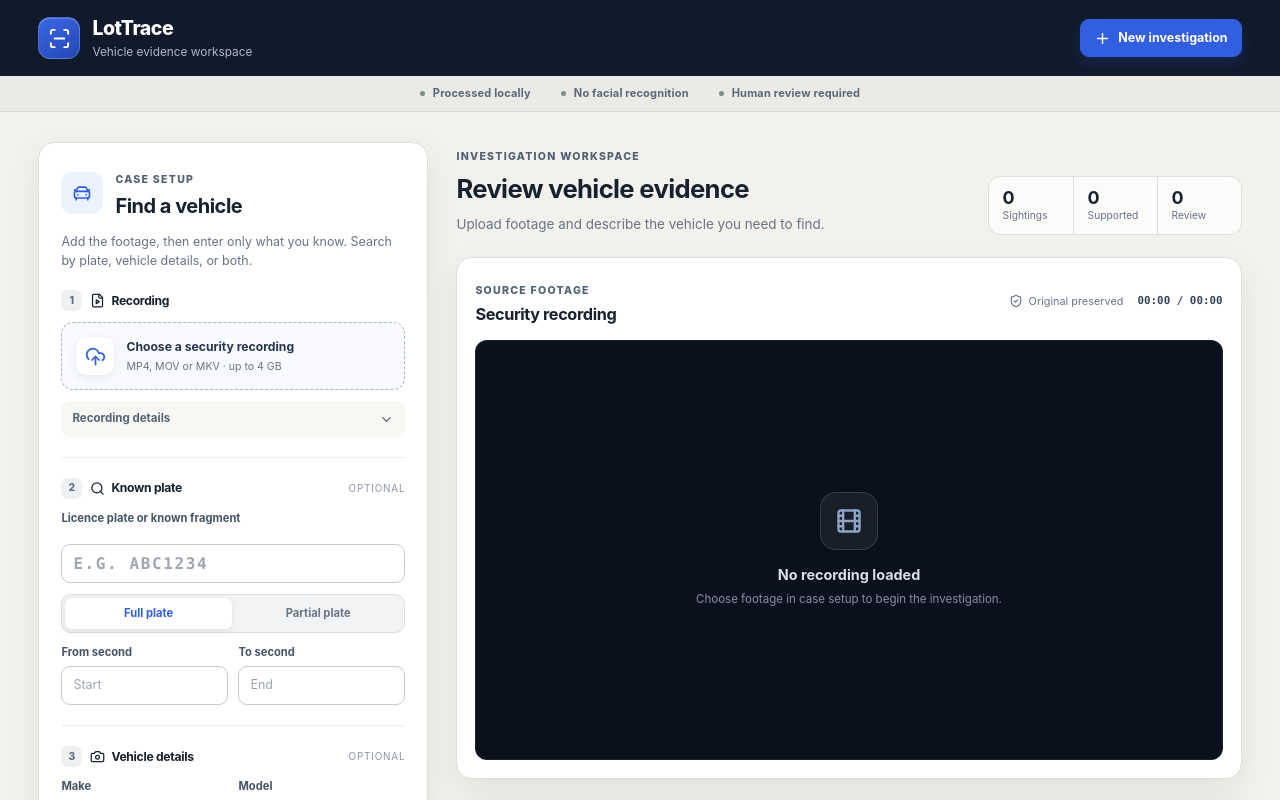
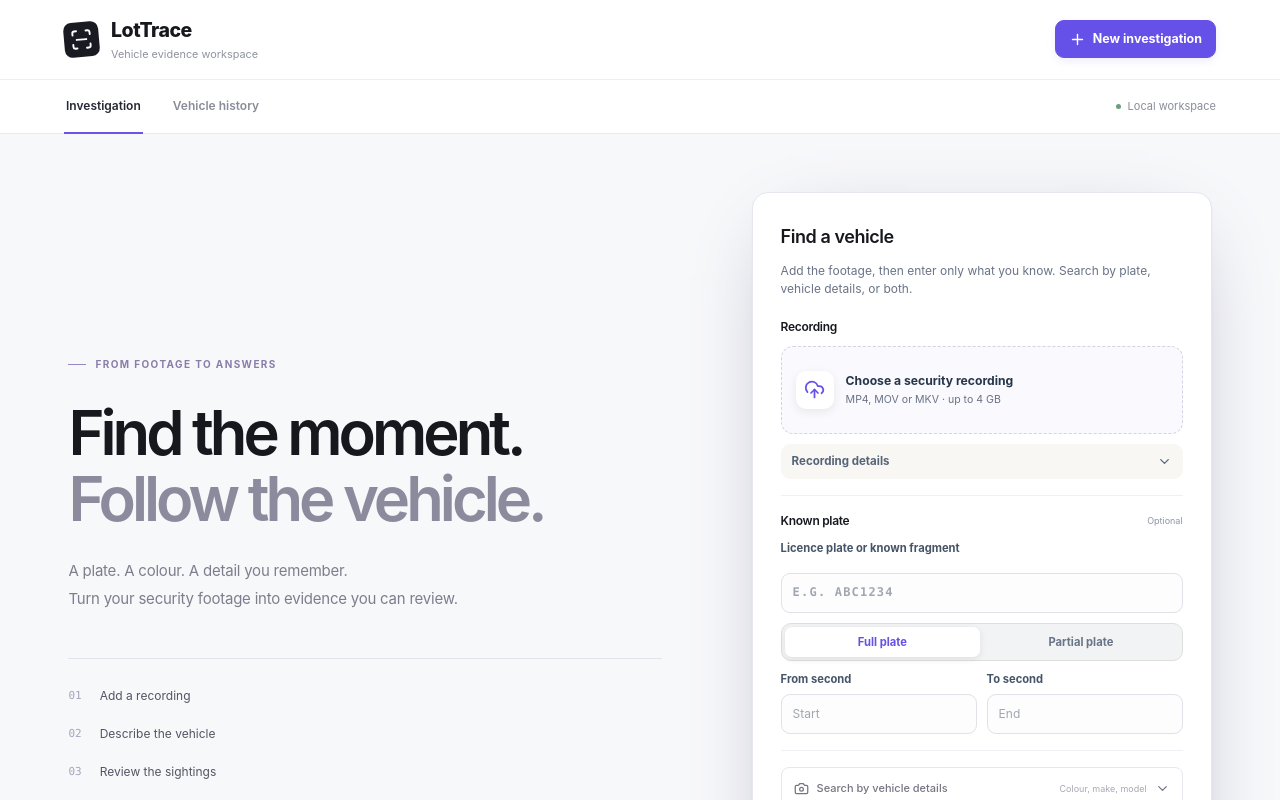
Before and after one commit to mikhail0777/AI_InTheStudio, a React (Vite) app in the folder frontend/: page / in a window 1280 px wide. Shown: the top 800 px of the page. Built offline with nearby package versions, Linux system fonts and the light colour scheme.

Commit message:
feat: simplify search and review interface

```diff
--- a/frontend/src/App.tsx
+++ b/frontend/src/App.tsx
@@ -13,6 +13,7 @@ const activeStatuses = ['queued', 'analyzing', 'paused'];
 const messageOf = (error: unknown) => error instanceof Error ? error.message : 'Unexpected error. Please try again.';
 
 export const App: React.FC = () => {
+  const [view, setView] = useState<'search' | 'history'>('search');
   const [session, setSession] = useState<SessionStatus | null>(null);
   const [monitoredSessionId, setMonitoredSessionId] = useState<string | null>(null);
   const [results, setResults] = useState<SearchResult[]>([]);
@@ -64,6 +65,7 @@ export const App: React.FC = () => {
 
   const handleStartSession = async (config: TargetConfiguration, videoFile: File) => {
     if (isProcessing) return;
+    setView('search');
     generation.current += 1;
     setIsUploading(true); setError(''); setConnectionError(''); setMonitoredSessionId(null);
     setResults([]); setSelectedResult(null); setVideoUrl(null); setJumpTimestamp(null);
@@ -116,6 +118,7 @@ export const App: React.FC = () => {
 
   const handleNewMission = () => {
     if (isProcessing) return;
+    setView('search');
     generation.current += 1;
     setMonitoredSessionId(null); setSession(null); setResults([]); setSelectedResult(null);
     setVideoUrl(null); setJumpTimestamp(null); setError(''); setConnectionError(''); setShowReportModal(false);
@@ -148,12 +151,14 @@ export const App: React.FC = () => {
 
   return <div className="app-shell">
     <Header status={session} onNewMission={handleNewMission} onOpenReport={() => setShowReportModal(true)} isProcessing={isProcessing} isUploading={isUploading} controlPending={controlPending} onControl={handleControl} onDeleteCase={handleDeleteCase} />
-    <div className="trust-bar"><span>Processed locally</span><span>No facial recognition</span><span>Human review required</span></div>
+    <nav className="workspace-nav" aria-label="Workspace"><div><button aria-current={view === 'search' ? 'page' : undefined} onClick={() => setView('search')}>Investigation</button><button aria-current={view === 'history' ? 'page' : undefined} onClick={() => setView('history')}>Vehicle history</button></div><span><i /> Local workspace</span></nav>
     {(error || connectionError || session?.error_message) && <div className="app-notice error-message" role="alert">{error || connectionError || session?.error_message}</div>}
     {isUploading && <div className="app-notice" role="status">{uploadStage}…</div>}
-    <main className="workspace-layout">
-      <aside className="case-sidebar"><TargetForm onStartSession={handleStartSession} isProcessing={isProcessing} /><VehicleHistoryPanel sightings={history} plate={activeConfig.current?.plate_number} onSearch={handleHistorySearch} /></aside>
-      <div className="evidence-workspace">
+    {view === 'history' && <main className="history-workspace"><div className="page-intro"><span className="eyebrow">Your evidence library</span><h2>Every sighting.<br />One place to look.</h2><p>Search vehicle observations across your processed recordings.</p></div><VehicleHistoryPanel sightings={history} plate={activeConfig.current?.plate_number} onSearch={handleHistorySearch} /></main>}
+    <main className={`workspace-layout ${session ? 'has-investigation' : 'start-workspace'} ${view === 'history' ? 'view-hidden' : ''}`}>
+      {!session && <section className="start-intro"><span className="intro-label"><span /> FROM FOOTAGE TO ANSWERS</span><h2>Find the moment.<br /><span>Follow the vehicle.</span></h2><p>A plate. A colour. A detail you remember.<br />Turn your security footage into evidence you can review.</p><div className="intro-process"><div><b>01</b><span>Add a recording</span></div><div><b>02</b><span>Describe the vehicle</span></div><div><b>03</b><span>Review the sightings</span></div></div><div className="local-note">Your footage stays on this computer.</div></section>}
+      <aside className="case-sidebar"><TargetForm onStartSession={handleStartSession} isProcessing={isProcessing} /></aside>
+      <div className={`evidence-workspace ${!session ? 'view-hidden' : ''}`}>
         <section className="workspace-heading">
           <div><span className="eyebrow">Investigation workspace</span><h2>Review vehicle evidence</h2><p>{session ? 'Inspect detections against the original recording before confirming a sighting.' : 'Upload footage and describe the vehicle you need to find.'}</p></div>
           <div className="workspace-stats" aria-label="Evidence summary"><div><strong>{results.length}</strong><span>Sightings</span></div><div><strong>{supportedCount}</strong><span>Supported</span></div><div><strong>{reviewCount}</strong><span>Review</span></div></div>
--- a/frontend/src/components/TargetForm.tsx
+++ b/frontend/src/components/TargetForm.tsx
@@ -60,11 +60,11 @@ export const TargetForm: React.FC<Props> = ({ onStartSession, isProcessing }) =>
         <div className="segmented-control"><button type="button" aria-pressed={plateMode === 'exact'} onClick={() => setPlateMode('exact')}>Full plate</button><button type="button" aria-pressed={plateMode === 'partial'} onClick={() => setPlateMode('partial')}>Partial plate</button></div>
         <div className="form-row"><div><label className="field-label">From second</label><input className="input-slot" type="number" min="0" step="0.1" value={fromSeconds} onChange={e => setFromSeconds(e.target.value)} placeholder="Start" /></div><div><label className="field-label">To second</label><input className="input-slot" type="number" min="0" step="0.1" value={toSeconds} onChange={e => setToSeconds(e.target.value)} placeholder="End" /></div></div>
       </div>
-      <div className="form-section"><div className="form-section-title"><span>3</span><h3><Camera size={15} /> Vehicle details</h3><em>Optional</em></div>
+      <details className="form-section vehicle-details"><summary><Camera size={15} /><strong>Search by vehicle details</strong><span>Colour, make, model</span><ChevronDown size={15} /></summary><div className="advanced-fields">
         <div className="form-row"><div><label className="field-label">Make</label><input list="vehicle-makes" className="input-slot" value={make} onChange={e => setMake(e.target.value)} placeholder="Any make" /><datalist id="vehicle-makes">{makes.map(item => <option key={item} value={item} />)}</datalist></div><div><label className="field-label">Model</label><input className="input-slot" value={model} onChange={e => setModel(e.target.value)} placeholder="Model" /></div></div>
         <div className="form-row"><div><label className="field-label">Year</label><input className="input-slot" type="number" min="1900" max="2100" value={year} onChange={e => setYear(e.target.value)} placeholder="Approx." /></div><div><label className="field-label">Colour</label><input list="vehicle-colors" className="input-slot" value={color} onChange={e => setColor(e.target.value)} placeholder="Any colour" /><datalist id="vehicle-colors">{colors.map(item => <option key={item} value={item} />)}</datalist></div></div>
         <label className="field-label">Body type</label><select className="input-slot" value={bodyType} onChange={e => setBodyType(e.target.value)}><option value="">Any vehicle</option><option>Sedan</option><option>SUV / Crossover</option><option>Pickup truck</option><option>Coupe</option><option>Hatchback</option><option>Wagon</option><option>Minivan</option><option>Cargo van</option><option>Convertible</option><option>Motorcycle</option><option>Commercial truck</option><option>Other / Unknown</option></select>
-      </div>
+      </div></details>
       <div><label className="field-label">Scan depth</label><div className="scan-options">{(['fast', 'balanced', 'thorough'] as const).map(mode => <button key={mode} type="button" aria-pressed={processingMode === mode} onClick={() => setProcessingMode(mode)}><strong>{mode}</strong><span>{mode === 'fast' ? 'Quick pass' : mode === 'balanced' ? 'Recommended' : 'Max coverage'}</span></button>)}</div></div>
       <p className="form-hint">AI observations are leads, not conclusions. Confirm every result against the original footage.</p>
       {error && <p role="alert" className="error-message">{error}</p>}
--- a/frontend/src/index.css
+++ b/frontend/src/index.css
@@ -1,16 +1,16 @@
 :root {
   color-scheme: light;
-  --canvas: #f3f1ec;
+  --canvas: #f7f8fa;
   --surface: #ffffff;
   --surface-soft: #f8f7f4;
-  --ink: #17212f;
+  --ink: #16181d;
   --muted: #697386;
   --line: #dedfdc;
   --line-strong: #c9cbc7;
   --navy: #101a2b;
-  --blue: #315fdf;
-  --blue-dark: #2448b1;
-  --blue-soft: #edf2ff;
+  --blue: #6550e8;
+  --blue-dark: #5039cf;
+  --blue-soft: #f1eeff;
   --green: #16734a;
   --green-soft: #e9f6ef;
   --amber: #a9650d;
@@ -35,16 +35,16 @@ button:disabled, fieldset:disabled { opacity: .55; }
 button:disabled { cursor: not-allowed; }
 
 .app-shell { min-height: 100vh; }
-.app-header { min-height: 76px; padding: 14px clamp(18px, 3vw, 48px); display: flex; align-items: center; justify-content: space-between; gap: 24px; color: white; background: var(--navy); }
+.app-header { min-height: 78px; padding: 16px clamp(22px, 5vw, 80px); display: flex; align-items: center; justify-content: space-between; gap: 24px; color: var(--ink); background: #fff; border-bottom: 1px solid #eeeff2; }
 .brand-lockup, .header-actions, .status-row, .icon-line, .row-between { display: flex; align-items: center; }
 .brand-lockup { gap: 12px; flex-shrink: 0; }
-.brand-mark { width: 42px; height: 42px; display: grid; place-items: center; border: 1px solid rgba(255,255,255,.17); border-radius: 12px; background: linear-gradient(145deg, #3a68e4, #2447b4); box-shadow: inset 0 1px rgba(255,255,255,.2); }
+.brand-mark { width: 35px; height: 35px; display: grid; place-items: center; border-radius: 8px; color: white; background: #191a22; transform: rotate(-5deg); }
 .brand-lockup h1 { font-size: 1.22rem; font-weight: 760; }
-.brand-lockup p { margin-top: 1px; color: #aeb8c8; font-size: .74rem; }
+.brand-lockup p { margin-top: 1px; color: #90939f; font-size: .68rem; }
 .header-actions { justify-content: flex-end; gap: 8px; flex-wrap: wrap; }
 .session-progress { width: min(280px, 28vw); margin-right: 10px; }
-.status-row { gap: 7px; color: #b9c3d1; font-size: .72rem; text-transform: capitalize; }
-.status-row strong { color: white; }
+.status-row { gap: 7px; color: #737786; font-size: .72rem; text-transform: capitalize; }
+.status-row strong { color: var(--ink); }
 .status-dot { width: 7px; height: 7px; border-radius: 50%; background: #93a0b2; }
 .status-analyzing, .status-queued { background: #66a1ff; box-shadow: 0 0 0 4px rgba(102,161,255,.12); }
 .status-completed { background: #4fd49a; }
@@ -59,10 +59,10 @@ button:disabled { cursor: not-allowed; }
 .button:hover, .btn-industrial:hover { transform: translateY(-1px); }
 .button-primary, .btn-primary { border-color: var(--blue); background: var(--blue); color: white; box-shadow: 0 6px 14px rgba(49,95,223,.2); }
 .button-primary:hover, .btn-primary:hover { background: var(--blue-dark); }
-.button-secondary, .btn-industrial { border-color: rgba(255,255,255,.18); background: rgba(255,255,255,.07); color: #eef3fb; }
+.button-secondary, .btn-industrial { border-color: #e3e4e9; background: white; color: #555967; }
 .surface .btn-industrial, .modal-content .btn-industrial, .result-card .btn-industrial, .clip-fallback .btn-industrial { border-color: var(--line); background: white; color: #334155; }
 .surface .btn-industrial:hover, .result-card .btn-industrial:hover { background: #f5f6f7; }
-.button-quiet { color: #c7cfdb; }
+.button-quiet { color: #747985; }
 .danger-button { color: #f4aba4 !important; }
 
 .app-notice { max-width: 1680px; margin: 16px auto 0; padding: 12px 16px; border: 1px solid #cbd5e1; border-radius: 10px; background: white; font-size: .8rem; }
@@ -71,7 +71,7 @@ button:disabled { cursor: not-allowed; }
 .workspace-layout { width: min(1680px, 100%); margin: 0 auto; padding: 30px clamp(18px, 3vw, 48px) 56px; display: grid; grid-template-columns: 390px minmax(0, 1fr); gap: 28px; align-items: start; }
 .case-sidebar, .evidence-workspace { display: flex; flex-direction: column; gap: 22px; min-width: 0; }
 .case-sidebar { position: sticky; top: 18px; }
-.surface { border: 1px solid var(--line); border-radius: 16px; background: var(--surface); box-shadow: var(--shadow); }
+.surface { border: 1px solid #e6e7ed; border-radius: 12px; background: var(--surface); box-shadow: none; }
 .workspace-heading { min-height: 88px; display: flex; align-items: flex-end; justify-content: space-between; gap: 24px; }
 .workspace-heading h2 { margin-top: 4px; font-size: clamp(1.45rem, 2vw, 2rem); }
 .workspace-heading p { margin-top: 6px; color: var(--muted); font-size: .84rem; }
@@ -223,6 +223,65 @@ button:disabled { cursor: not-allowed; }
 .evidence-lightbox-content img { max-width: 100%; max-height: calc(94vh - 60px); object-fit: contain; background: #0c1420; }
 .lightbox-close { position: absolute; top: 8px; right: 8px; z-index: 1; width: 36px; height: 36px; display: grid; place-items: center; border: 0; border-radius: 50%; background: white; cursor: pointer; }
 
+.workspace-nav { padding: 0 clamp(22px, 5vw, 80px); height: 54px; display: flex; justify-content: space-between; align-items: center; border-bottom: 1px solid #e9eaf0; background: white; }
+.workspace-nav > div { display: flex; height: 100%; gap: 28px; }
+.workspace-nav button { position: relative; border: 0; background: none; padding: 0 2px; color: #8a8d99; font-size: 12px; font-weight: 600; cursor: pointer; }
+.workspace-nav button[aria-current="page"] { color: #252733; }
+.workspace-nav button[aria-current="page"]::after { content: ''; position: absolute; bottom: -1px; left: 0; right: 0; height: 2px; background: #6b55e6; }
+.workspace-nav > span { display: flex; align-items: center; gap: 7px; color: #8a8d99; font-size: 11px; }
+.workspace-nav i { width: 5px; height: 5px; background: #6a9e7c; border-radius: 50%; }
+.view-hidden { display: none !important; }
+.start-workspace { max-width: 1220px; min-height: calc(100vh - 132px); grid-template-columns: 1fr 460px; align-items: center; gap: 90px; padding-top: 58px; padding-bottom: 70px; }
+.start-intro { padding-bottom: 50px; }
+.intro-label { display: inline-flex; align-items: center; gap: 9px; margin-bottom: 28px; color: #8a7da9; font-size: 10px; font-weight: 700; letter-spacing: .14em; }
+.intro-label > span { width: 18px; height: 1px; background: #9787c7; }
+.start-intro h2 { font-size: clamp(42px, 4.8vw, 67px); line-height: 1.08; letter-spacing: -.065em; font-weight: 580; }
+.start-intro h2 > span { color: #8b8b9d; }
+.start-intro > p { margin-top: 24px; color: #7d7e8d; font-size: 15px; line-height: 1.9; letter-spacing: -.015em; }
+.intro-process { display: flex; flex-direction: column; gap: 20px; margin-top: 44px; padding-top: 28px; border-top: 1px solid #e2e3eb; }
+.intro-process > div { display: flex; align-items: center; gap: 18px; }
+.intro-process b { font: 11px var(--mono); color: #aaa3be; }
+.intro-process span { font-size: 12px; color: #535562; }
+.local-note { margin-top: 46px; color: #a0a0ae; font-size: 11px; }
+.start-workspace .case-sidebar { position: static; }
+.start-workspace .investigation-form { padding: 28px; border-radius: 16px; box-shadow: 0 20px 80px -35px #9a95b1, 0 2px 5px #24203c05; }
+.start-workspace .form-heading .eyebrow, .form-icon, .form-section-title > span, .form-section-title h3 svg { display: none; }
+.form-heading h2 { font-size: 18px; font-weight: 600; }
+.form-intro { font-size: 12px; color: #92929e; }
+.form-section-title h3 { font-weight: 600; font-size: 12px; }
+.form-section-title em { font-size: 9px; text-transform: none; letter-spacing: 0; }
+.upload-dropzone { min-height: 88px; background: #faf9fd; border-color: #d6d2e3; }
+.input-slot { min-height: 40px; background: #fdfdfe; border-color: #e1e1e8; font-size: 12px; }
+.input-slot:focus { border-color: #9e8fe0; box-shadow: 0 0 0 3px #6550e80a; }
+.form-section { gap: 10px; border-color: #efeff4; padding-bottom: 16px; }
+.target-fields { gap: 16px; }
+.form-hint { padding: 0; background: none; font-size: 10px; color: #9997a6; line-height: 1.6; }
+.vehicle-details { border: 1px solid #e8e6ee; border-radius: 8px; padding: 0; }
+.vehicle-details summary { padding: 12px; display: flex; align-items: center; gap: 8px; list-style: none; cursor: pointer; color: #777382; }
+.vehicle-details summary strong { font-size: 11px; font-weight: 550; }
+.vehicle-details summary span { margin-left: auto; font-size: 9px; color: #aba7b5; }
+.vehicle-details summary::-webkit-details-marker { display: none; }
+.vehicle-details[open] summary > svg:last-child { transform: rotate(180deg); }
+.history-workspace { width: min(960px, 100%); margin: auto; padding: 60px 24px; }
+.page-intro { margin-bottom: 36px; }
+.page-intro h2 { margin: 15px 0; font-size: 46px; line-height: 1.12; font-weight: 550; letter-spacing: -.055em; }
+.page-intro p { color: #888896; font-size: 13px; }
+.history-workspace .history-panel { padding: 26px; }
+.has-investigation { grid-template-columns: 310px minmax(0, 1fr); }
+.has-investigation .case-sidebar { top: 20px; }
+.has-investigation .workspace-heading { min-height: 60px; }
+.has-investigation .workspace-heading h2 { font-size: 25px; font-weight: 550; }
+.workspace-heading .eyebrow, .video-heading .eyebrow, .sightings-heading .eyebrow, .activity-header .eyebrow { color: #aaa4b5; font-size: 9px; letter-spacing: .1em; }
+.workspace-stats { background: none; border: 0; border-radius: 0; }
+.workspace-stats div { min-width: 70px; border-color: #e4e4ec; }
+.workspace-stats strong { font-weight: 500; }
+.workspace-stats span { font-size: 10px; }
+.button-primary { box-shadow: 0 3px 8px #6550e81a; }
+.button:hover, .btn-industrial:hover { transform: none; }
+.surface .btn-industrial[aria-pressed="true"], .result-card .btn-industrial[aria-pressed="true"] { background: #eeeafb; border-color: #b9a9ef; color: #5e45bd; }
+@media (prefers-reduced-motion: reduce) { *, *::before, *::after { transition: none !important; scroll-behavior: auto !important; } }
+@media (max-width: 1000px) { .start-workspace { gap: 35px; grid-template-columns: 1fr 420px; } .has-investigation { grid-template-columns: 280px minmax(0, 1fr); } }
+@media (max-width: 820px) { .start-workspace, .has-investigation { grid-template-columns: 1fr; } .start-workspace { max-width: 560px; gap: 30px; padding-top: 40px; } .start-intro { padding-bottom: 0; } .start-intro h2 { font-size: 46px; } .intro-process, .local-note { display: none; } .start-intro > p { font-size: 13px; } .workspace-nav > span { display: none; } }
 .muted { color: var(--muted); }
 ::-webkit-scrollbar { width: 10px; height: 10px; }
 ::-webkit-scrollbar-track { background: transparent; }
```
